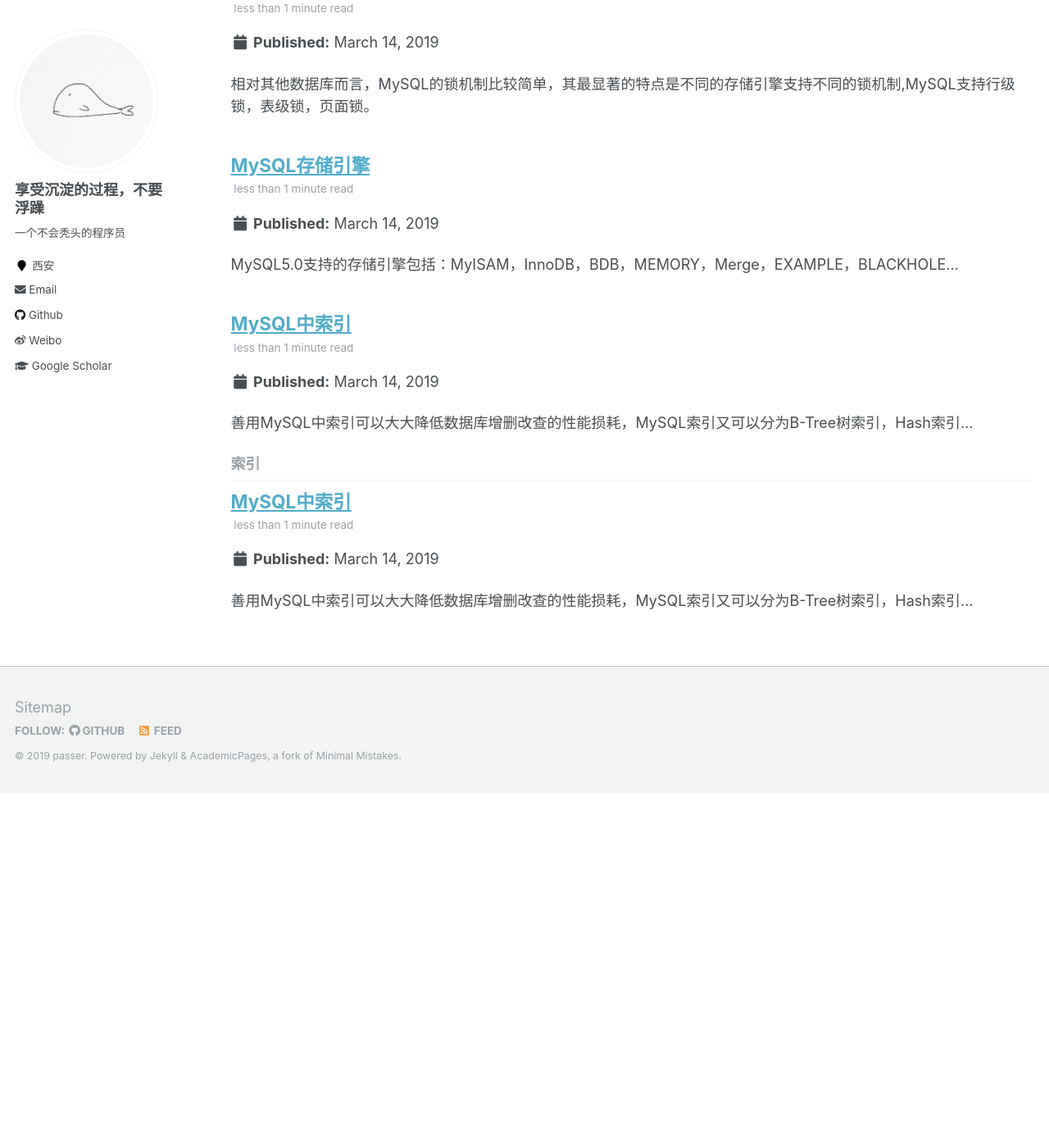
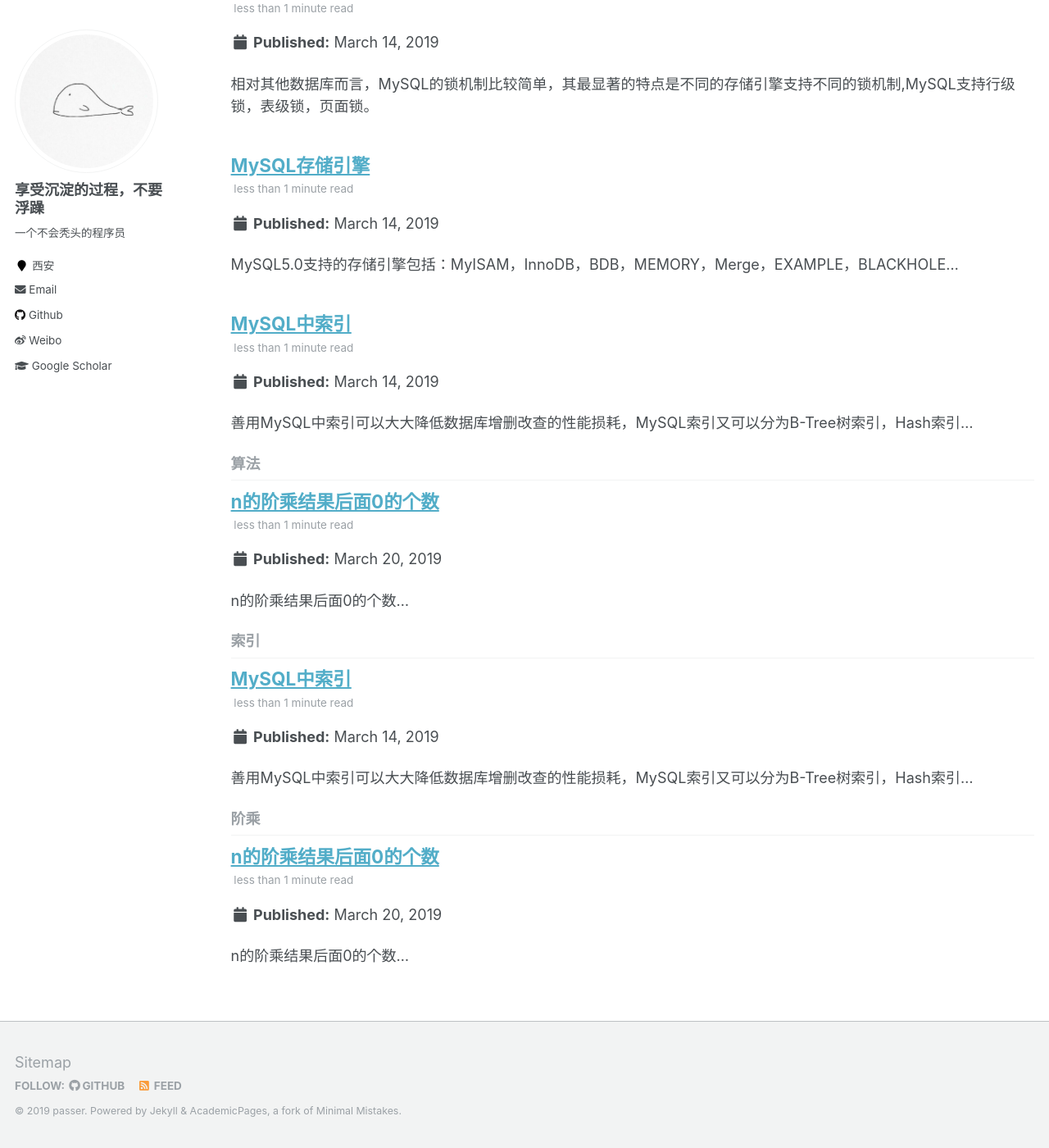
Before and after one commit to icankeep/icankeep.github.io, a Jekyll site: the page built from _pages/tag-archive.html, in a window 1280 px wide and 1400 px high, scrolled down 707 px. Shown: the whole window at 82% size. Built offline with Jekyll 4.4.1, drawn with Linux system fonts in a browser that asks for light colours; before the commit the page ends 1674 px from its top, so only the background shows below that.

Commit message:
AutoPush

````diff
--- /dev/null
+++ b/_posts/2019-03-20-n的阶乘结果后面0的个数.md
@@ -0,0 +1,25 @@
+---
+title: 'n的阶乘结果后面0的个数'
+date: 2019-03-20
+permalink: /posts/2019/03/n的阶乘结果后面0的个数/
+tags:
+  - 算法
+  - 阶乘
+---
+
+n的阶乘结果后面0的个数...
+
+## 思路
+其实乘法后面0的个数取决于（2x5）的对数，也就是有多少对（2x5）就有多少个0。例如0到10（包括10），就存在两对（2x5），所以10的阶乘后面就有两个0，但是如何分析n中的（2x5）的对数呢？这里由于2因子多余5因子，所以我们只要找5因子就好了，也就是有多少个5因子就有多少个0。
+
+## 代码实现
+```
+public static int numOfZero(int n) {
+  int sum = 0;
+  while(n != 0) {
+    n /= 5;
+    sum += n;
+  }
+  return sum;
+}
+```
````
Also changed, not shown: _pages/cv.md (+0 -2 lines).
